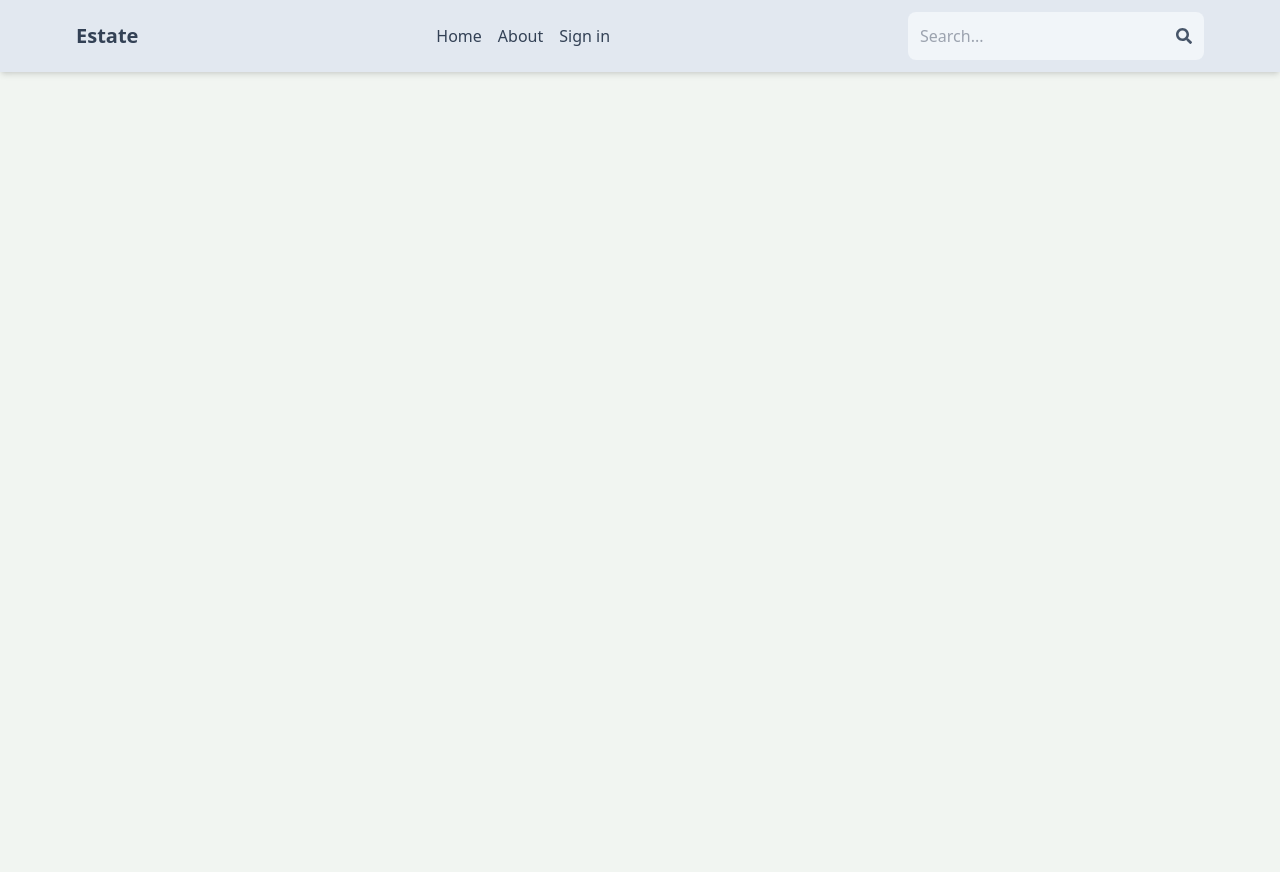
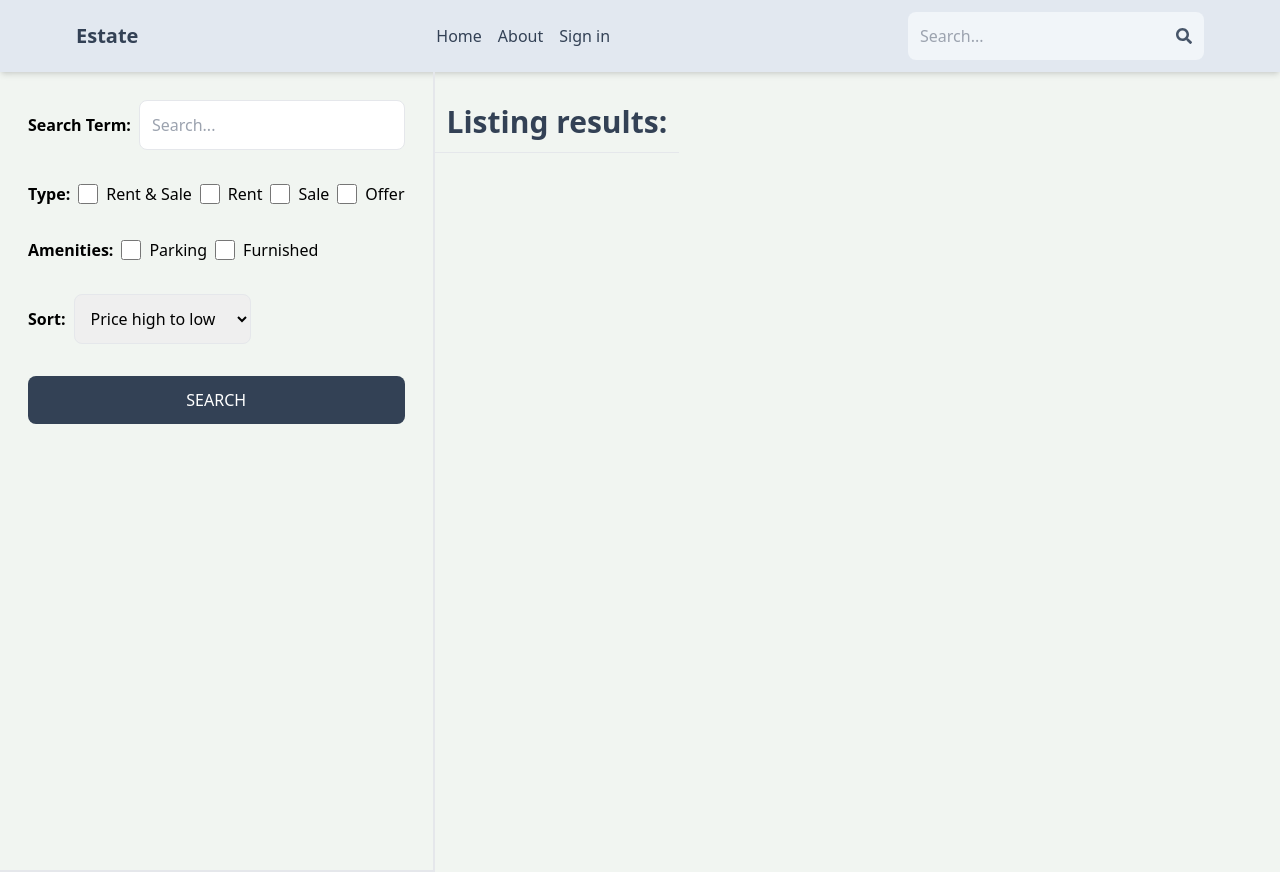
Before and after one commit to AmitDutta007/PropertyWebsite, a React (Vite) app in the folder client/: page /search in a window 1280 px wide. Before the commit the page ends 800 px from the top, so only its background shows below. Built offline with nearby package versions, Linux system fonts and the light colour scheme; no server answers.

Commit message:
Created search listing api, search page ui, and add search functionality

```diff
--- a/client/src/App.jsx
+++ b/client/src/App.jsx
@@ -6,6 +6,7 @@ import PrivateRoute from './components/PrivateRoute'
 import CreateListing from './pages/CreateListing'
 import UpdateListing from './pages/UpdateListing'
 import Listing from './pages/Listing'
+import Search from './pages/Search'
 
 function App() {
 
@@ -17,6 +18,7 @@ function App() {
         <Route path="/signin" element={<SignIn />} />
         <Route path="/about" element={<About />} />
         <Route path="/listing/:listingId" element={<Listing />} />
+        <Route path="/search" element={<Search />} />
         <Route element={<PrivateRoute />}>
           <Route path="/profile" element={<Profile />} />
           <Route path='/createlisting' element={<CreateListing />} />
--- a/client/src/components/Header.jsx
+++ b/client/src/components/Header.jsx
@@ -1,14 +1,29 @@
-import { Link } from "react-router-dom"
 import { FaSearch } from 'react-icons/fa';
 import { useSelector } from "react-redux";
+import { Link, useNavigate } from 'react-router-dom';
+import { useEffect, useState } from 'react';
+
 
 const Header = () => {
 
     const { currentUser } = useSelector(state => state.user)
+    const [searchTerm, setSearchTerm] = useState('');
+    const navigate = useNavigate();
+    const handleSubmit = (e) => {
+      e.preventDefault();
+      const urlParams = new URLSearchParams(window.location.search);
+      urlParams.set('searchTerm', searchTerm);
+      const searchQuery = urlParams.toString();
+      navigate(`/search?${searchQuery}`);
+    };
 
-    const handleSubmit = () => {
-
-    }
+    useEffect(() => {
+      const urlParams = new URLSearchParams(location.search);
+      const searchTermFromUrl = urlParams.get('searchTerm');
+      if (searchTermFromUrl) {
+        setSearchTerm(searchTermFromUrl);
+      }
+    }, [location.search]);
 
 
     return (
@@ -52,8 +67,8 @@ const Header = () => {
                         type='text'
                         placeholder='Search...'
                         className='bg-transparent focus:outline-none w-24 sm:w-64'
-                    // value={searchTerm}
-                    // onChange={(e) => setSearchTerm(e.target.value)}
+                    value={searchTerm}
+                    onChange={(e) => setSearchTerm(e.target.value)}
                     />
                     <button>
                         <FaSearch className='text-slate-600' />
--- a/client/src/pages/Profile.jsx
+++ b/client/src/pages/Profile.jsx
@@ -26,7 +26,7 @@ const Profile = () => {
   const [updateSuccess, setUpdateSuccess] = useState(false);
   const dispatch = useDispatch();
 
-  console.log(formData.avatar);
+  console.log(formData);
   console.log(filePerc);
   console.log(fileUploadError);
   console.log(currentUser.avatar);
@@ -171,10 +171,10 @@ const Profile = () => {
     <div className='p-3 max-w-lg mx-auto'>
       <h1 className='text-3xl font-semibold text-center my-7'>Profile</h1>
       <form onSubmit={handleSubmit} className='flex flex-col gap-4'>
-        <input type="file" ref={fileRef} hidden accept="image/*" onChange={(e) => setFile(e.target.files[0])} />
+        <input type='button' ref={fileRef} hidden accept='image/*' onChange={(e) => setFile(e.target.files[0])} />
         <img
           onClick={() => fileRef.current.click()}
-          src={currentUser.avatar || formData.avatar}
+          src={formData.avatar || currentUser.avatar }
           alt="profile"
           className='rounded-full h-24 w-24 object-cover cursor-pointer self-center mt-2' />
         <p className='text-sm self-center'>
--- /dev/null
+++ b/client/src/pages/Search.jsx
@@ -0,0 +1,66 @@
+
+const Search = () => {
+    return (
+        <div className='flex flex-col md:flex-row'>
+            <div className='p-7  border-b-2 md:border-r-2 md:min-h-screen'>
+                <form className='flex flex-col gap-8'>
+                    <div className='flex items-center gap-2'>
+                        <label className='whitespace-nowrap font-semibold'>Search Term:</label>
+                        <input
+                            type='text'
+                            id='searchTerm'
+                            placeholder='Search...'
+                            className='border rounded-lg p-3 w-full'
+                        />
+                    </div>
+                    <div className='flex gap-2 flex-wrap items-center'>
+                        <label className='font-semibold'>Type:</label>
+                        <div className='flex gap-2'>
+                            <input type='checkbox' id='all' className='w-5' />
+                            <span>Rent & Sale</span>
+                        </div>
+                        <div className='flex gap-2'>
+                            <input type='checkbox' id='rent' className='w-5' />
+                            <span>Rent</span>
+                        </div>
+                        <div className='flex gap-2'>
+                            <input type='checkbox' id='sale' className='w-5' />
+                            <span>Sale</span>
+                        </div>
+                        <div className='flex gap-2'>
+                            <input type='checkbox' id='offer' className='w-5' />
+                            <span>Offer</span>
+                        </div>
+                    </div>
+                    <div className='flex gap-2 flex-wrap items-center'>
+                        <label className='font-semibold'>Amenities:</label>
+                        <div className='flex gap-2'>
+                            <input type='checkbox' id='parking' className='w-5' />
+                            <span>Parking</span>
+                        </div>
+                        <div className='flex gap-2'>
+                            <input type='checkbox' id='furnished' className='w-5' />
+                            <span>Furnished</span>
+                        </div>
+                    </div>
+                    <div className='flex items-center gap-2'>
+                        <label className='font-semibold'>Sort:</label>
+                        <select id='sort_order' className='border rounded-lg p-3'>
+                            <option>Price high to low</option>
+                            <option>Price low to hight</option>
+                            <option>Latest</option>
+                            <option>Oldest</option>
+                        </select>
+                    </div>
+                    <button className='bg-slate-700 text-white p-3 rounded-lg uppercase hover:opacity-95'>
+                        Search
+                    </button>
+                </form>
+            </div>
+            <div className=''>
+                <h1 className='text-3xl font-semibold border-b p-3 text-slate-700 mt-5'>Listing results:</h1>
+            </div>
+        </div>)
+}
+
+export default Search
```
Also changed, not shown: 2 other files (tests, documents, lock files or other folders).
